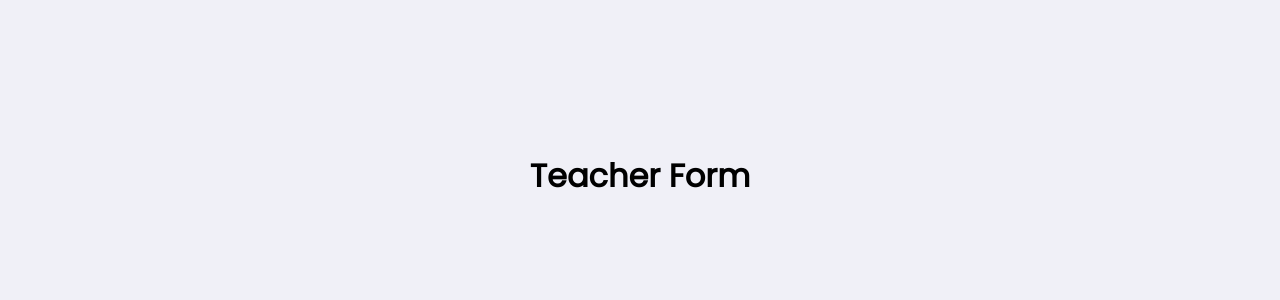
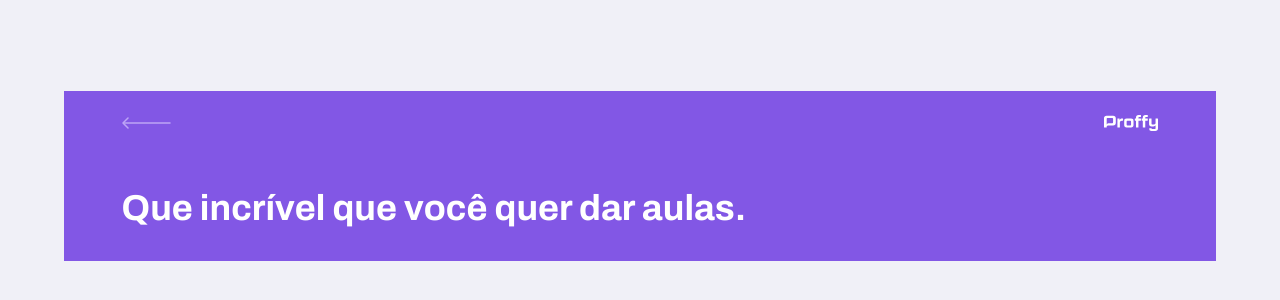
Before and after one commit to eitchtee/proffy, a React (Create React App) app in the folder web/: page /give-classes in a window 1280 px wide. Shown: the part 224-524 px from the top of the page. Built offline with nearby package versions, Linux system fonts and the light colour scheme.

Commit message:
Add PageHeader component

```diff
--- /dev/null
+++ b/web/src/components/PageHeader/index.tsx
@@ -0,0 +1,29 @@
+import React from 'react';
+import { Link } from 'react-router-dom';
+
+import logoImage from '../../assets/images/logo.svg';
+import backIcon from '../../assets/images/icons/back.svg';
+
+interface PageHeaderProps {
+    title: string;
+}
+
+const PageHeader: React.FC<PageHeaderProps> = (props) => {
+    return (
+        <header className="page-header">
+            <div className="top-bar-container">
+                <Link to="/">
+                    <img src={backIcon} alt="Voltar"/>
+                </Link>
+
+                <img src={logoImage} alt="Proffy"/>
+            </div>
+
+            <div className="header-content">
+                <strong>{props.title}</strong>
+            </div>
+        </header>
+    )
+}
+
+export default PageHeader;
--- a/web/src/pages/TeacherForm/index.tsx
+++ b/web/src/pages/TeacherForm/index.tsx
@@ -1,9 +1,12 @@
 import React from 'react';
+import PageHeader from '../../components/PageHeader';
 
 
 function TeacherForm () {
     return (
-        <h1>Teacher Form</h1>
+        <div id="page-teacher-form" className="container">
+            <PageHeader title="Que incrível que você quer dar aulas." />
+        </div>
     )
 }
 
--- a/web/src/pages/TeacherList/index.tsx
+++ b/web/src/pages/TeacherList/index.tsx
@@ -1,9 +1,14 @@
 import React from 'react';
+import PageHeader from '../../components/PageHeader';
+
+import './styles.css';
 
 
 function TeacherList () {
     return (
-        <h1>Teachers</h1>
+        <div id="page-teacher-list" className="container">
+            <PageHeader title="Estes são os proffys disponíveis." />
+        </div>
     )
 }
 
--- /dev/null
+++ b/web/src/pages/TeacherList/styles.css
@@ -0,0 +1,46 @@
+#page-teacher-list {
+    width: 100vw;
+    height: 100vh;
+}
+
+.page-header {
+    display: flex;
+    flex-direction: column;
+    background-color: var(--color-primary);
+}
+
+.page-header .top-bar-container {
+    width: 90%;
+    margin: 0 auto;
+    display: flex;
+    justify-content: space-between;
+    align-items: center;
+    color: var(--color-text-in-primary);
+    padding: 1.6rem 0;
+}
+
+.page-header .top-bar-container a {
+    height: 3.2rem;
+    transition: opacity 0.2s;
+}
+
+.page-header .top-bar-container a:hover {
+    opacity: 0.6;
+}
+
+.page-header .top-bar-container > img {
+    height: 1.6rem;
+}
+
+.page-header .header-content {
+    width: 90%;
+    padding: 0 auto;
+    position: relative;
+    margin: 3.2rem auto;
+}
+
+.page-header .header-content strong {
+    font: 700 3.6rem Archivo;
+    line-height: 4.2rem;
+    color: var(--color-title-in-primary);
+}
```
Also changed, not shown: web/src/components/PageHeader/styles.css (added).
